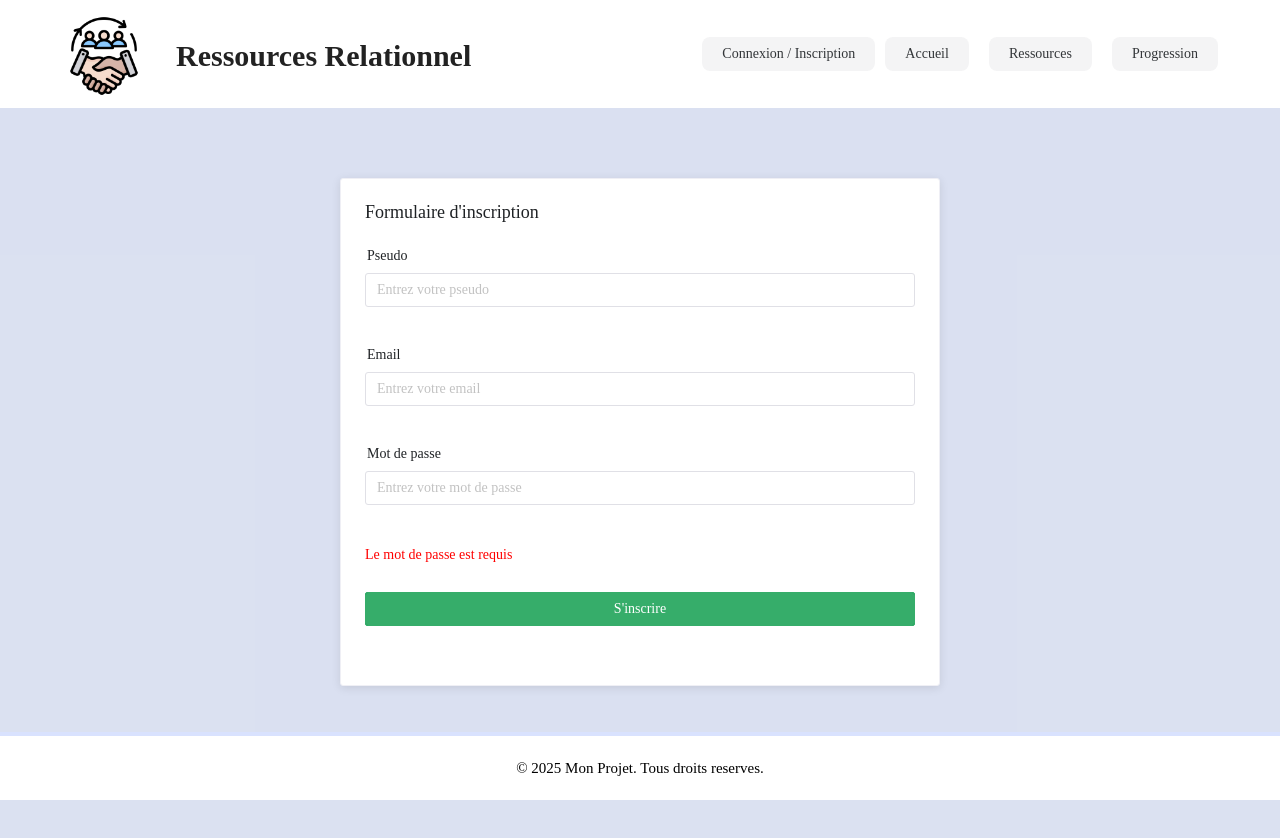
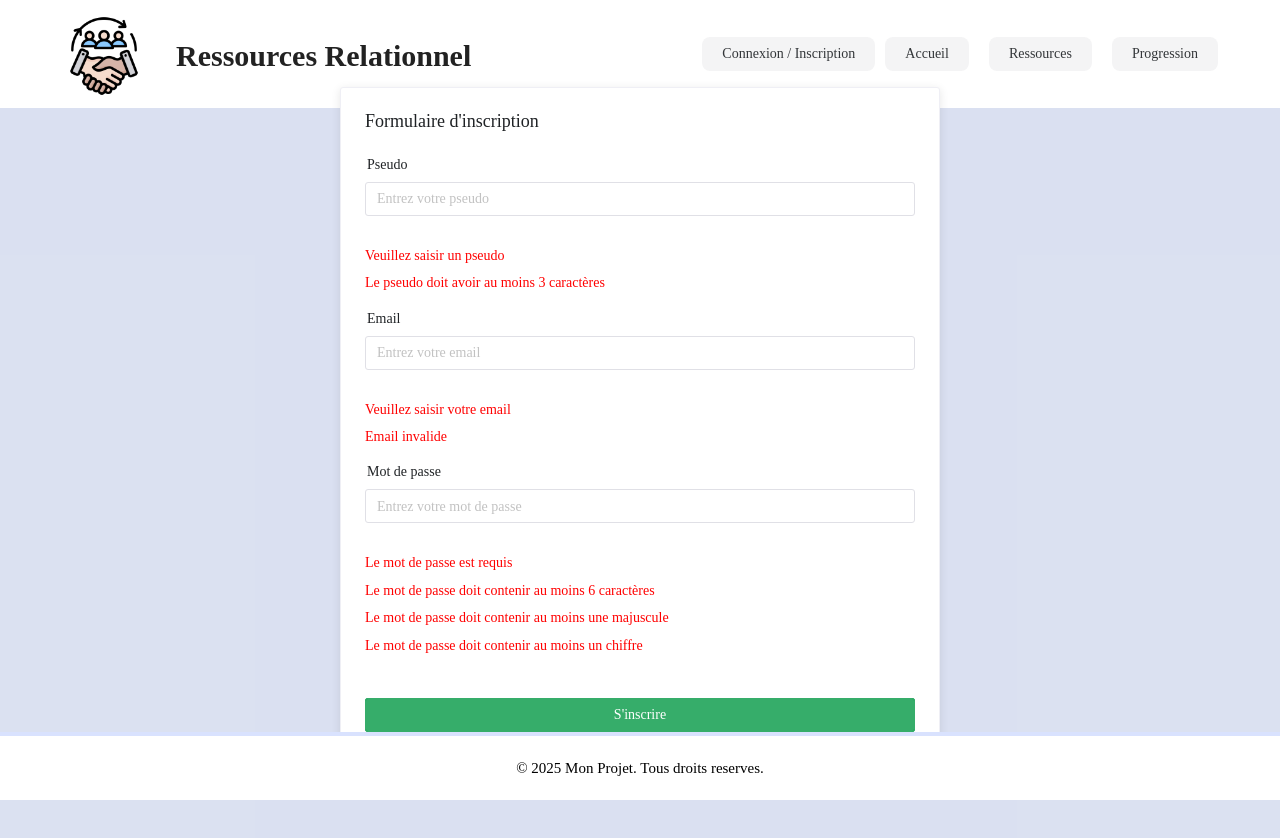
Before and after one commit to mat25/RE_SOURCES_RELATIONNELLES, a Vue app in the folder frontend/: page /inscription in a window 1280 px wide. Both pictures are taken after a click on the button "S'inscrire". Shown: the top 838 px of the page. Built offline with nearby package versions, Linux system fonts and the light colour scheme.

Commit message:
les formulaire retournes les erreurs comme il faut

```diff
--- a/frontend/src/views/connexion.vue
+++ b/frontend/src/views/connexion.vue
@@ -2,17 +2,22 @@
   <div class="formulaire">
     <n-card title="Connexion">
       <n-form @submit.prevent="login" :label-width="100">
-
+        <div class="form-control">
           <n-form-item label="Email" :error="errors.email">
             <n-input v-model="credentials.email" @input="validateEmail" placeholder="Entrez votre email" />
           </n-form-item>
+          <div v-if="errors.email" class="error-message">{{ errors.email }}</div>
+        </div>
 
+        <div class="form-control">
           <n-form-item label="Mot de passe" :error="errors.password">
             <n-input type="password" v-model="credentials.password" @input="validatePassword" placeholder="Entrez votre mot de passe" />
           </n-form-item>
+          <div v-if="errors.password" class="error-message">{{ errors.password }}</div>
+        </div>
 
         <n-form-item>
-          <n-button type="primary" @click="login">connexion</n-button>
+          <n-button type="primary" @click="login">Connexion</n-button>
         </n-form-item>
       </n-form>
     </n-card>
@@ -44,15 +49,30 @@ export default {
     }
   },
   methods: {
+    validateEmail() {
+      this.errors.email = '';
+      if (!this.credentials.email) {
+        this.errors.email = 'Veuillez saisir votre email.';
+      } else if (!/^[^\s@]+@[^\s@]+\.[^\s@]+$/.test(this.credentials.email)) {
+        this.errors.email = 'Email invalide.';
+      }
+    },
+    validatePassword() {
+      this.errors.password = '';
+      if (!this.credentials.password) {
+        this.errors.password = 'Veuillez saisir votre mot de passe.';
+      }
+    },
     login() {
-      this.errors = {
-        pseudo: 'veuillez saisir un pseudos',
-        email: 'veuillez saisir un mail',
-        password: 'veuillez saisir un mot de passe valide',
-      };
+      this.validateEmail();
+      this.validatePassword();
 
-      // a faire quand le back sera fais
+      if (this.errors.email || this.errors.password) {
+        return;
+      }
 
+      console.log('Tentative de connexion:', this.credentials);
+      // Ici, vous ferez l'appel à votre backend pour la connexion
     }
   }
 }
@@ -76,8 +96,13 @@ export default {
   box-shadow: 0 2px 10px rgba(0, 0, 0, 0.1);
 }
 
+.form-control {
+  margin-bottom: 15px;
+  width: 100%;
+}
+
 .n-form-item {
-  margin-bottom: 15px;
+  margin-bottom: 0;
 }
 
 .n-input {
@@ -87,4 +112,13 @@ export default {
 .n-button {
   width: 100%;
 }
+
+.error-message {
+  color: red;
+  font-size: 14px;
+  margin-top: 5px;
+  display: block;
+  width: 100%;
+  box-sizing: border-box;
+}
 </style>
--- a/frontend/src/views/inscription.vue
+++ b/frontend/src/views/inscription.vue
@@ -2,18 +2,27 @@
   <div class="formulaire">
     <n-card title="Formulaire d'inscription">
       <n-form @submit.prevent="inscription" :label-width="100">
-        <n-form-item label="Pseudo" :error="errors.pseudos">
+        <div class="form-control">
+          <n-form-item label="Pseudo" :error="errors.pseudos.length > 0">
             <n-input v-model="credentials.pseudos" @input="validatePseudos" placeholder="Entrez votre pseudo" />
           </n-form-item>
+          <div v-for="(error, index) in errors.pseudos" :key="index" class="error-message">{{ error }}</div>
+        </div>
 
-        <n-form-item label="Email" :error="errors.email">
+        <div class="form-control">
+          <n-form-item label="Email" :error="errors.email.length > 0">
             <n-input v-model="credentials.email" @input="validateEmail" placeholder="Entrez votre email" />
           </n-form-item>
+          <div v-for="(error, index) in errors.email" :key="index" class="error-message">{{ error }}</div>
+        </div>
 
-        <n-form-item label="Mot de passe" :error="errors.password">
+        <div class="form-control">
+          <n-form-item label="Mot de passe" :error="errors.password.length > 0">
             <n-input type="password" v-model="credentials.password" @input="validatePassword" placeholder="Entrez votre mot de passe" />
           </n-form-item>
-        <p v-if="errors.password" class="error">{{ errors.password }}</p>
+          <div v-for="(error, index) in errors.password" :key="index" class="error-message">{{ error }}</div>
+        </div>
+
         <n-form-item>
           <n-button type="primary" @click="inscription">S'inscrire</n-button>
         </n-form-item>
@@ -42,72 +51,74 @@ export default {
         password: '',
       },
       errors: {
-        pseudo: '',
-        email: '',
-        password: '',
+        pseudos: [],
+        email: [],
+        password: [],
       },
     }
   },
   methods: {
     validatePseudos() {
+      this.errors.pseudos = [];
       if (!this.credentials.pseudos) {
-        this.errors.pseudos = 'Veuillez saisir un pseudo';
-      } else if (this.credentials.pseudos.length < 3) {
-        this.errors.pseudos = 'Le pseudo doit avoir au moins 3 caractères';
-      } else {
-        this.errors.pseudos = 'Veuillez saisir un pseudos';
+        this.errors.pseudos.push('Veuillez saisir un pseudo');
+      }
+      if (this.credentials.pseudos.length < 3) {
+        this.errors.pseudos.push('Le pseudo doit avoir au moins 3 caractères');
       }
     },
     validateEmail() {
+      this.errors.email = [];
       const emailPattern = /^[^\s@]+@[^\s@]+\.[^\s@]+$/;
       if (!this.credentials.email) {
-        this.errors.email = 'Veuillez saisir votre email';
-      } else if (!emailPattern.test(this.credentials.email)) {
-        this.errors.email = 'Email invalide';
-      } else {
-        this.errors.email = '';
+        this.errors.email.push('Veuillez saisir votre email');
+      }
+      if (!emailPattern.test(this.credentials.email)) {
+        this.errors.email.push('Email invalide');
       }
     },
     validatePassword() {
+      this.errors.password = [];
       const password = this.credentials.password;
       const hasUpperCase = /[A-Z]/.test(password);
       const hasNumber = /\d/.test(password);
 
       if (!password) {
-        this.errors.password = 'Le mot de passe est requis';
-      } else if (password.length < 6) {
-        this.errors.password = 'Le mot de passe doit contenir au moins 6 caractères';
-      } else if (!hasUpperCase) {
-        this.errors.password = 'Le mot de passe doit contenir au moins une majuscule';
-      } else if (!hasNumber) {
-        this.errors.password = 'Le mot de passe doit contenir au moins un chiffre';
-      } else {
-        this.errors.password = '';
+        this.errors.password.push('Le mot de passe est requis');
+      }
+      if (password.length < 6) {
+        this.errors.password.push('Le mot de passe doit contenir au moins 6 caractères');
+      }
+      if (!hasUpperCase) {
+        this.errors.password.push('Le mot de passe doit contenir au moins une majuscule');
+      }
+      if (!hasNumber) {
+        this.errors.password.push('Le mot de passe doit contenir au moins un chiffre');
       }
     },
     inscription() {
       this.errors = {
-        pseudo: '',
-        email: '',
-        password: '',
+        pseudos: [],
+        email: [],
+        password: [],
       };
 
       this.validatePseudos();
       this.validateEmail();
       this.validatePassword();
 
-      console.log('Errors:', this.errors); // Ajoute un log ici pour vérifier les erreurs après validation
+      console.log('Errors:', this.errors);
 
-      if (this.errors.pseudos || this.errors.email || this.errors.password) {
+      if (this.errors.pseudos.length > 0 || this.errors.email.length > 0 || this.errors.password.length > 0) {
         console.log('Formulaire invalide');
         return false;
       } else {
         console.log('Inscription réussie:', this.credentials);
+        // Ici, vous pouvez envoyer les données du formulaire à votre backend
       }
     }
   }
 }
-
 </script>
 
 <style scoped>
@@ -127,8 +138,13 @@ export default {
   box-shadow: 0 2px 10px rgba(0, 0, 0, 0.1);
 }
 
+.form-control {
+  margin-bottom: 15px;
+  width: 100%; /* Assure que le conteneur prend toute la largeur */
+}
+
 .n-form-item {
-  margin-bottom: 15px;
+  margin-bottom: 0; /* Supprime la marge par défaut de n-form-item */
 }
 
 .n-input {
@@ -139,9 +155,12 @@ export default {
   width: 100%;
 }
 
-
-.error {
+.error-message {
   color: red;
   font-size: 14px;
+  margin-top: 5px;
+  display: block;
+  width: 100%;
+  box-sizing: border-box;
 }
 </style>
```
Lines whose indentation alone changed are shown as unchanged.
